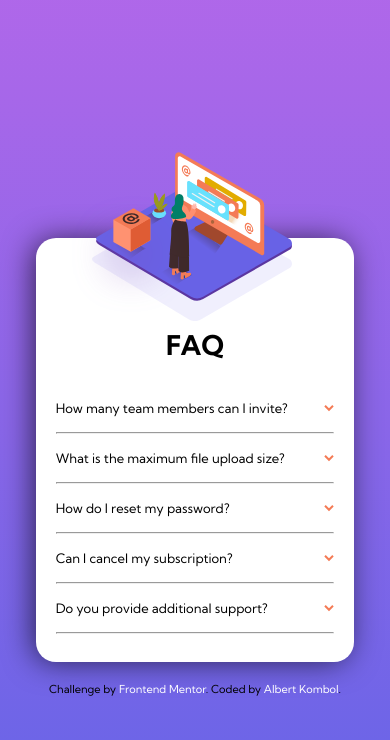
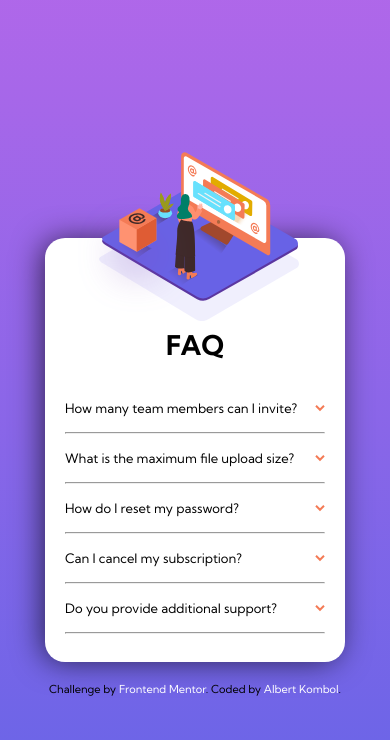
Before and after one commit to kalush89/faq-accordion-card-main, a plain HTML site: page index.html in a window 390 px wide. Drawn offline with Linux system fonts and the light colour scheme.

Commit message:
Fix responsive issue

```diff
--- a/css/styles.css
+++ b/css/styles.css
@@ -32,8 +32,7 @@ main {
     box-shadow: -4px 1px 31px -2px rgba(0,0,0,0.68);
     border-radius: 20px 20px 20px 20px;
     margin: 100px 10px 10px 10px;
-
-    min-width: 85%;
+    width: 80%;
 }
 
 .attribution {
@@ -77,7 +76,7 @@ main {
 
 #mobile-img {
     margin-top: -135px;
-    margin-left: 6%;
+    margin-left: 5%;
     height: 220px;
     width: 220px;
     z-index: 2;
```
